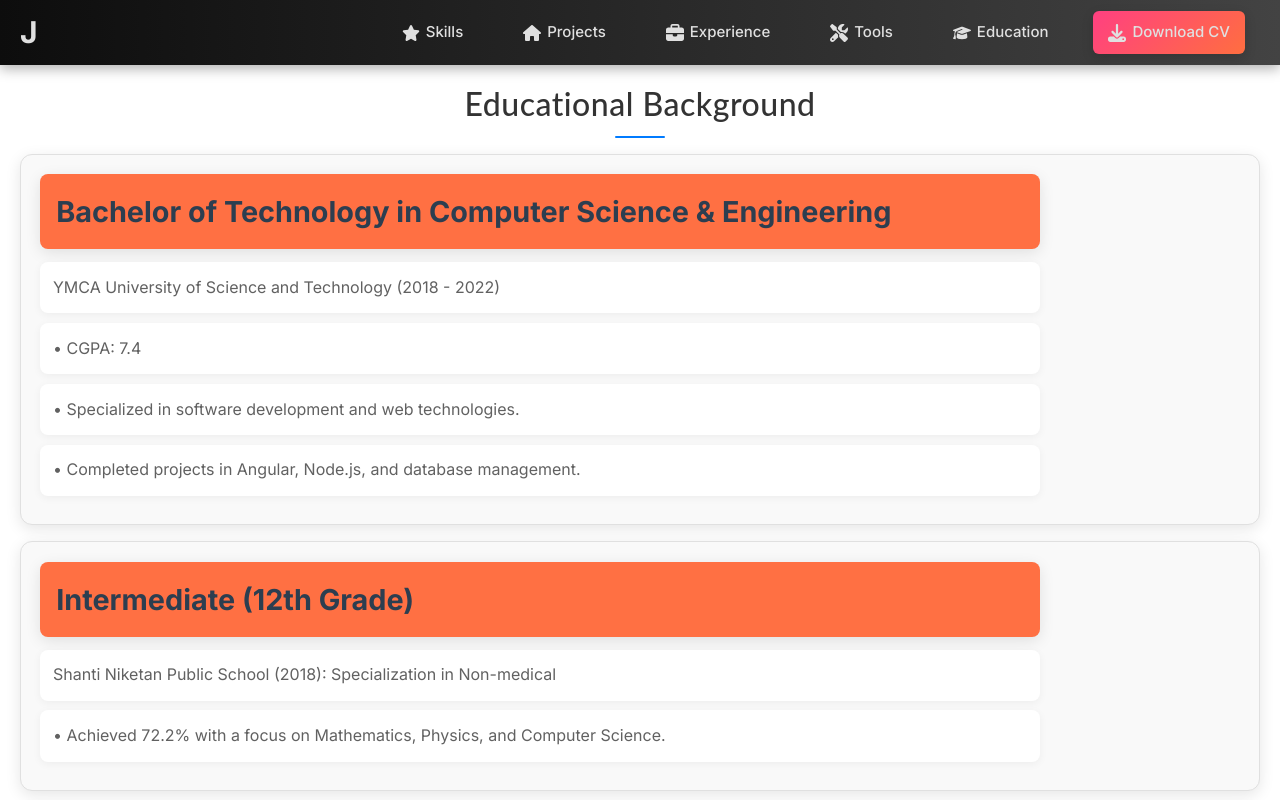
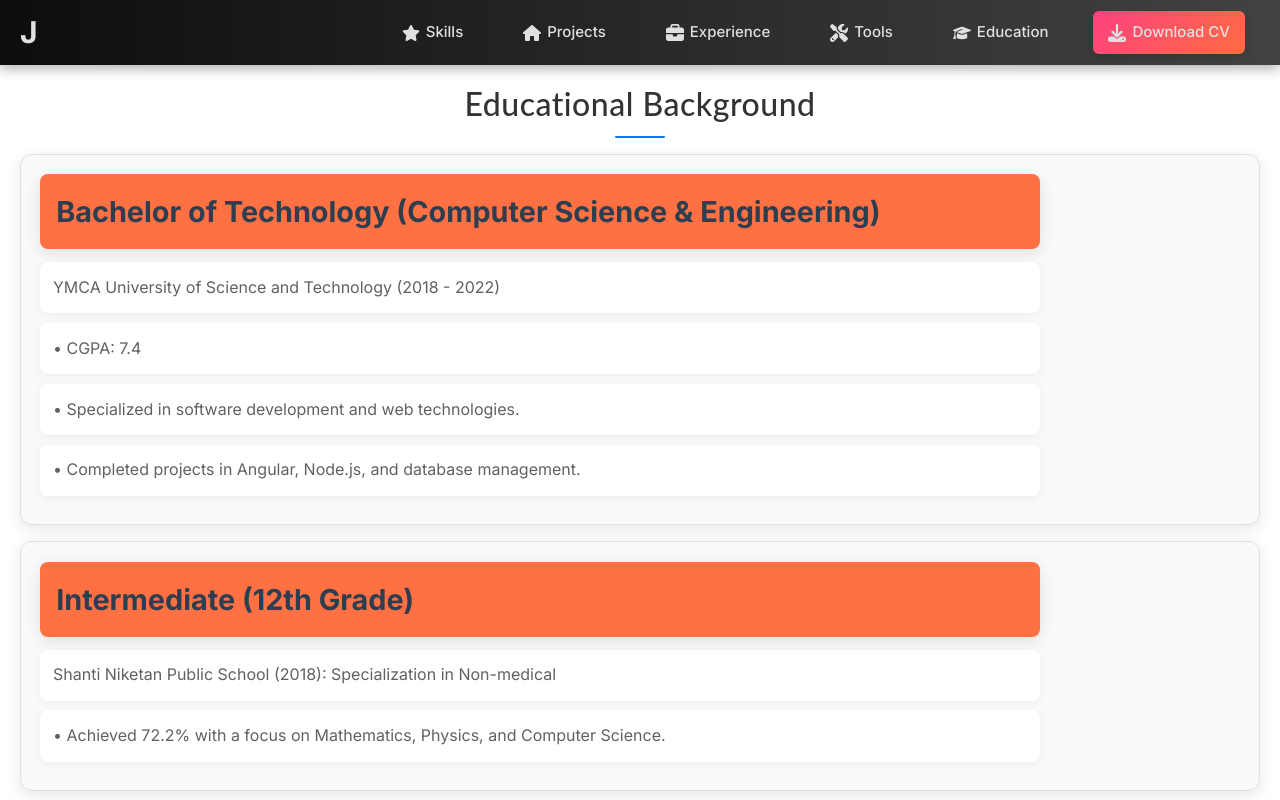
Before and after one commit to javedsaifi-abacus/Portfolio_NEXT, a Next.js app: page /education in a window 1280 px wide. Shown: the top 800 px of the page. Built offline with nearby package versions, Linux system fonts and the light colour scheme.

Commit message:
"Updated Navbar to link to JavedResume.pdf, and updated Education page title to include parentheses"

```diff
--- a/src/app/components/Navbar.tsx
+++ b/src/app/components/Navbar.tsx
@@ -61,7 +61,7 @@ const Navbar: React.FC = () => {
           </Link>
         </li>
         <li onClick={closeMenu}>
-          <a href="/resume.pdf" download className={styles["cv-link"]}>
+          <a href="/JavedResume.pdf" download className={styles["cv-link"]}>
             <FontAwesomeIcon icon={faDownload} className={styles["nav-icon"]} />
             Download CV
           </a>
--- a/src/app/education/page.tsx
+++ b/src/app/education/page.tsx
@@ -8,7 +8,7 @@ const Education = () => (
     <Section id="education" title="Educational Background">
       <div className="content-list">
         <ContentItem
-          title="Bachelor of Technology in Computer Science & Engineering"
+          title="Bachelor of Technology (Computer Science & Engineering)"
           details={[
             "YMCA University of Science and Technology (2018 - 2022)",
             "• CGPA: 7.4",
```
Also changed, not shown: 1 other file (tests, documents, lock files or other folders).
